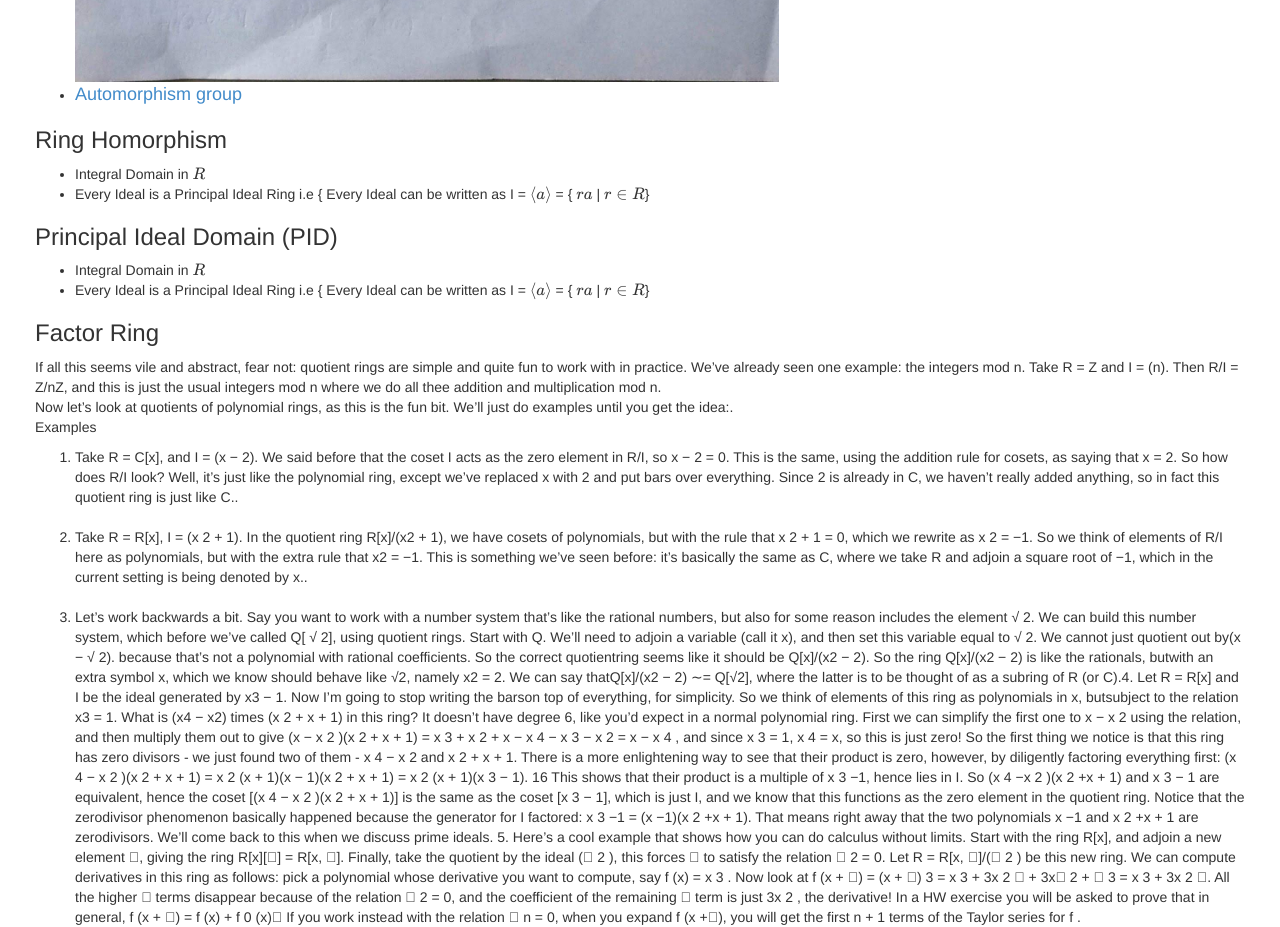
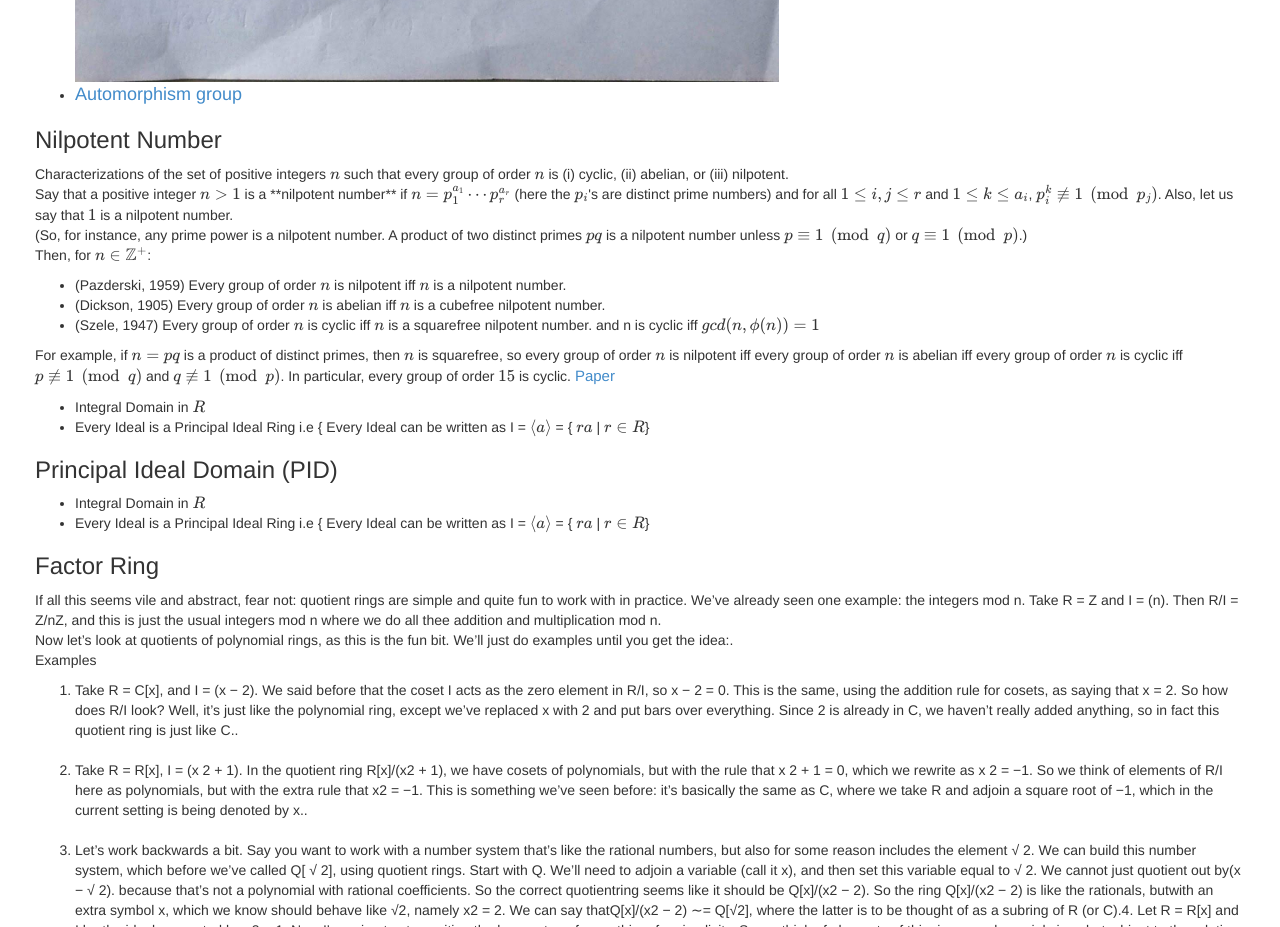
Before and after one commit to pradeepbihani/pradeepbihani.github.com, a plain HTML site: page topics/Math/GroupTheory.html in a window 1280 px wide. Shown: the part 6080-7007 px from the top of the page. Drawn offline with nearby package versions, Linux system fonts and the light colour scheme; some packages are replaced by stand-ins of ours; files whose address does not match are found by name.

Commit message:
added nilpotent number

```diff
--- a/topics/Math/GroupTheory.html
+++ b/topics/Math/GroupTheory.html
@@ -21,6 +21,7 @@
 
     <script type="text/x-mathjax-config">
          MathJax.Hub.Config({tex2jax: {inlineMath: [['$','$'], ['\\(','\\)']]}});
+
 
 
     </script>
@@ -60,8 +61,31 @@
 
                 </ul>
 
-                <h3>Ring Homorphism</h3>
+                <h3>Nilpotent Number</h3>
                 <p>
+                    Characterizations of the set of positive integers $n$ such that every group of order $n$ is (i)
+                    cyclic, (ii) abelian, or (iii) nilpotent.
+                    <br/>
+                    Say that a positive integer $n > 1$ is a **nilpotent number** if $n = p_1^{a_1} \cdots p_r^{a_r}$
+                    (here the $p_i$'s are distinct prime numbers) and for all $1 \leq i,j \leq r$ and $1 \leq k \leq
+                    a_i$, $p_i^k \not \equiv 1 \pmod{p_j}$. Also, let us say that $1$ is a nilpotent number.
+                    <br/>
+                    (So, for instance, any prime power is a nilpotent number. A product of two distinct primes $pq$ is a
+                    nilpotent number unless $p \equiv 1 \pmod q$ or $q \equiv 1 \pmod p$.)
+                    <br/>
+                    Then, for $n \in \mathbb{Z}^+$:
+                    <br/>
+                <ul>
+                    <li>(Pazderski, 1959) Every group of order $n$ is nilpotent iff $n$ is a nilpotent number.</li>
+                    <li>(Dickson, 1905) Every group of order $n$ is abelian iff $n$ is a cubefree nilpotent number.</li>
+                    <li>(Szele, 1947) Every group of order $n$ is cyclic iff $n$ is a squarefree nilpotent number. and n
+                        is cyclic iff <b>$gcd(n,\phi(n))=1$</b></li>
+                </ul>
+                For example, if $n = pq$ is a product of distinct primes, then $n$ is squarefree, so every group of
+                order $n$ is nilpotent iff every group of order $n$ is abelian iff every group of order $n$ is cyclic
+                iff $p \not \equiv 1 \pmod q$ and $q \not \equiv 1 \pmod p$. In particular, every group of order $15$ is
+                cyclic. <a href="http://math.uga.edu/~pete/nilpotentnumbers.pdf"
+                           style="font-size:15px">Paper</a></li>
 
                 </p>
 
@@ -177,6 +201,8 @@
 
 
 
+
+
 </script>
 
 
```
